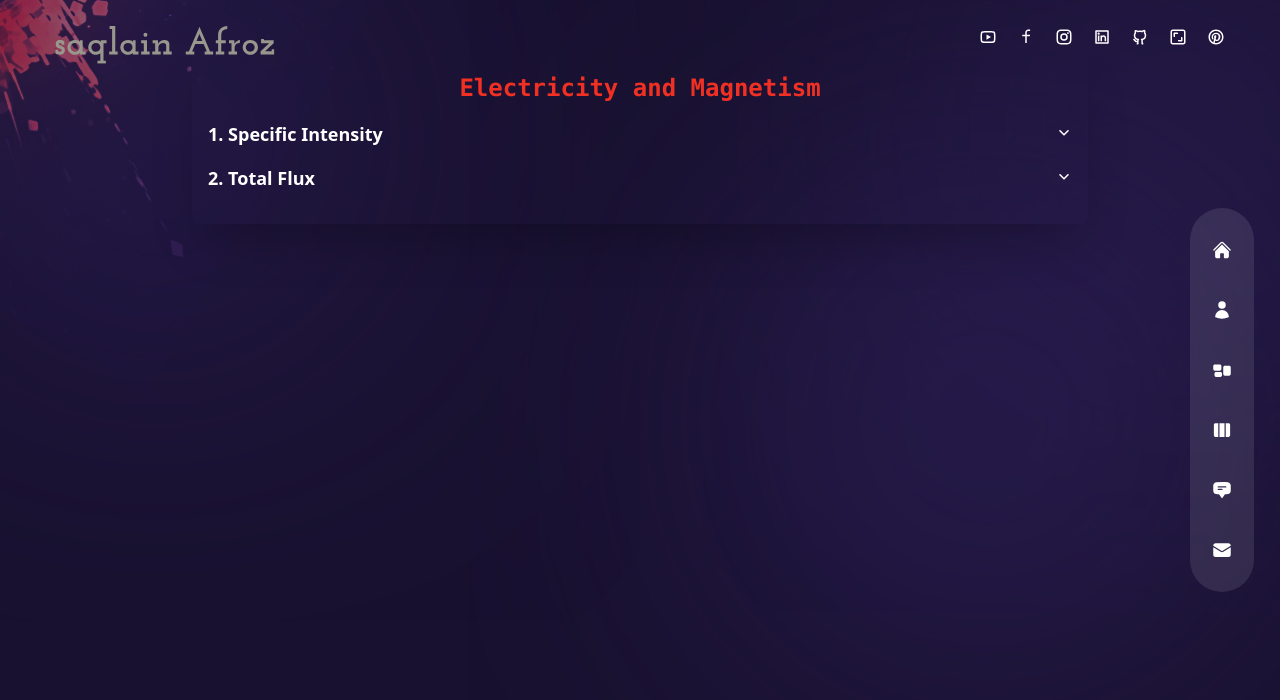
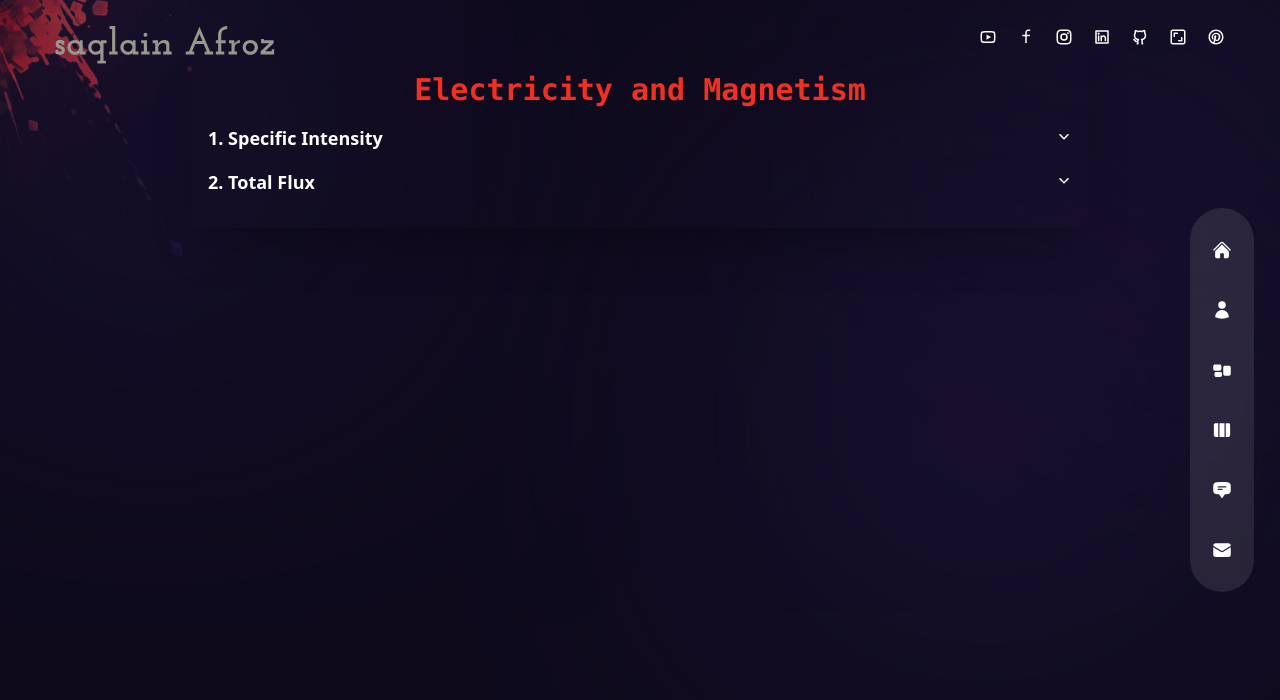
Before and after one commit to AfrozSaqlain/Sak-Portfolio, a Next.js app: page /academics/electromag in a window 1280 px wide. Shown: the top 700 px of the page. Built offline with nearby package versions, Linux system fonts and the light colour scheme.

Commit message:
Changed bg colour in academics

```diff
--- a/pages/academics/Condensed_Matter/index.js
+++ b/pages/academics/Condensed_Matter/index.js
@@ -3,7 +3,6 @@ import MathJaxWrapper from '../../../components/MathJaxWrapper';
 import SimpleBar from 'simplebar-react';
 import 'simplebar-react/dist/simplebar.min.css';
 import { ExpandableSection, Subsection } from '../../../components/ExpandableSection';
-// import ScrollToTop from 'react-scroll-to-top';
 
 const Condensed_Matter = () => {
     const sections = [
@@ -16,7 +15,11 @@ const Condensed_Matter = () => {
                 },
                 {
                     title: 'Equations',
-                    content: 'Here are the equations related to specific intensity...',
+                    content: `Here are the equations related to specific intensity...
+                    \\[
+                        \\phi = \\int_0^1 x dx
+                    \\]
+                    `,
                 },
                 // Add more subsections
             ],
@@ -40,12 +43,11 @@ const Condensed_Matter = () => {
     ];
 
     return (
-        <div className="relative h-full">
-            {/* <ScrollToTop smooth style={{ backgroundColor: 'transparent', color: '#fff', fontSize: '16px' }} /> */}
+        <div className="relative h-full bg-black/40">
             <div className="h-full translate-y-10 overflow-y-auto overflow-visible overscroll-y-auto pb-24 pt-4">
                 <SimpleBar forceVisible="y" autoHide={true} className='overflow-visible overscroll-y-auto h-full'>
                     <div className="max-w-4xl mx-auto mb-12 p-4 shadow-2xl rounded-lg">
-                        <h1 className="text-2xl font-semibold text-center font-mono justify-center text-accent mb-4">Electricity and Magnetism</h1>
+                        <h1 className="text-3xl font-semibold text-center font-mono justify-center text-accent mb-4">Condensed Matter Physics</h1>
                         {sections.map((section, index) => (
                             <ExpandableSection key={index} title={`${index + 1}. ${section.title}`}>
                                 {section.subsections.map((subsection, subIndex) => (
--- a/pages/academics/astro/index.js
+++ b/pages/academics/astro/index.js
@@ -38,11 +38,11 @@ const Astro = () => {
     ];
 
     return (
-        <div className="relative h-full">
+        <div className="relative h-full bg-black/40">
             <div className="h-full translate-y-10 overflow-y-auto overflow-visible overscroll-y-auto pb-24 pt-4">
                 <SimpleBar forceVisible="y" autoHide={true} className='overflow-visible overscroll-y-auto h-full'>
                     <div className="max-w-4xl mx-auto mb-12 p-4 shadow-2xl rounded-lg">
-                        <h1 className="text-2xl font-semibold text-center font-mono justify-center text-accent mb-4">Astrophysics</h1>
+                        <h1 className="text-3xl font-semibold text-center font-mono justify-center text-accent mb-4">Astrophysics</h1>
                         {sections.map((section, index) => (
                             <ExpandableSection key={index} title={`${index + 1}. ${section.title}`}>
                                 {section.subsections.map((subsection, subIndex) => (
--- a/pages/academics/electromag/index.js
+++ b/pages/academics/electromag/index.js
@@ -34,201 +34,6 @@ const Electromag = () => {
                     \\[
                         \\Phi = \\int \\vec{E} \\cdot \\vec{dA}
                     \\]
-                    \\[
-                        \\Phi = \\int \\vec{E} \\cdot \\vec{dA}
-                    \\]
-                    \\[
-                        \\Phi = \\int \\vec{E} \\cdot \\vec{dA}
-                    \\]
-                    \\[
-                        \\Phi = \\int \\vec{E} \\cdot \\vec{dA}
-                    \\]
-                    \\[
-                        \\Phi = \\int \\vec{E} \\cdot \\vec{dA}
-                    \\]
-                    \\[
-                        \\Phi = \\int \\vec{E} \\cdot \\vec{dA}
-                    \\]
-                    \\[
-                        \\Phi = \\int \\vec{E} \\cdot \\vec{dA}
-                    \\]
-                    \\[
-                        \\Phi = \\int \\vec{E} \\cdot \\vec{dA}
-                    \\]
-                    \\[
-                        \\Phi = \\int \\vec{E} \\cdot \\vec{dA}
-                    \\]
-                    \\[
-                        \\Phi = \\int \\vec{E} \\cdot \\vec{dA}
-                    \\]
-                    \\[
-                        \\Phi = \\int \\vec{E} \\cdot \\vec{dA}
-                    \\]
-                    \\[
-                        \\Phi = \\int \\vec{E} \\cdot \\vec{dA}
-                    \\]
-                    \\[
-                        \\Phi = \\int \\vec{E} \\cdot \\vec{dA}
-                    \\]
-                    \\[
-                        \\Phi = \\int \\vec{E} \\cdot \\vec{dA}
-                    \\]
-                    \\[
-                        \\Phi = \\int \\vec{E} \\cdot \\vec{dA}
-                    \\]
-                    \\[
-                        \\Phi = \\int \\vec{E} \\cdot \\vec{dA}
-                    \\]
-                    \\[
-                        \\Phi = \\int \\vec{E} \\cdot \\vec{dA}
-                    \\]
-                    \\[
-                        \\Phi = \\int \\vec{E} \\cdot \\vec{dA}
-                    \\]
-                    \\[
-                        \\Phi = \\int \\vec{E} \\cdot \\vec{dA}
-                    \\]
-                    \\[
-                        \\Phi = \\int \\vec{E} \\cdot \\vec{dA}
-                    \\]
-                    \\[
-                        \\Phi = \\int \\vec{E} \\cdot \\vec{dA}
-                    \\]
-                    \\[
-                        \\Phi = \\int \\vec{E} \\cdot \\vec{dA}
-                    \\]
-                    \\[
-                        \\Phi = \\int \\vec{E} \\cdot \\vec{dA}
-                    \\]
-                    \\[
-                        \\Phi = \\int \\vec{E} \\cdot \\vec{dA}
-                    \\]
-                    \\[
-                        \\Phi = \\int \\vec{E} \\cdot \\vec{dA}
-                    \\]
-                    \\[
-                        \\Phi = \\int \\vec{E} \\cdot \\vec{dA}
-                    \\]
-                    \\[
-                        \\Phi = \\int \\vec{E} \\cdot \\vec{dA}
-                    \\]
-                    \\[
-                        \\Phi = \\int \\vec{E} \\cdot \\vec{dA}
-                    \\]
-                    \\[
-                        \\Phi = \\int \\vec{E} \\cdot \\vec{dA}
-                    \\]
-                    \\[
-                        \\Phi = \\int \\vec{E} \\cdot \\vec{dA}
-                    \\]
-                    \\[
-                        \\Phi = \\int \\vec{E} \\cdot \\vec{dA}
-                    \\]
-                    \\[
-                        \\Phi = \\int \\vec{E} \\cdot \\vec{dA}
-                    \\]
-                    \\[
-                        \\Phi = \\int \\vec{E} \\cdot \\vec{dA}
-                    \\]
-                    \\[
-                        \\Phi = \\int \\vec{E} \\cdot \\vec{dA}
-                    \\]
-                    \\[
-                        \\Phi = \\int \\vec{E} \\cdot \\vec{dA}
-                    \\]
-                    \\[
-                        \\Phi = \\int \\vec{E} \\cdot \\vec{dA}
-                    \\]
-                    \\[
-                        \\Phi = \\int \\vec{E} \\cdot \\vec{dA}
-                    \\]
-                    \\[
-                        \\Phi = \\int \\vec{E} \\cdot \\vec{dA}
-                    \\]
-                    \\[
-                        \\Phi = \\int \\vec{E} \\cdot \\vec{dA}
-                    \\]
-                    \\[
-                        \\Phi = \\int \\vec{E} \\cdot \\vec{dA}
-                    \\]
-                    \\[
-                        \\Phi = \\int \\vec{E} \\cdot \\vec{dA}
-                    \\]
-                    \\[
-                        \\Phi = \\int \\vec{E} \\cdot \\vec{dA}
-                    \\]
-                    \\[
-                        \\Phi = \\int \\vec{E} \\cdot \\vec{dA}
-                    \\]
-                    \\[
-                        \\Phi = \\int \\vec{E} \\cdot \\vec{dA}
-                    \\]
-                    \\[
-                        \\Phi = \\int \\vec{E} \\cdot \\vec{dA}
-                    \\]
-                    \\[
-                        \\Phi = \\int \\vec{E} \\cdot \\vec{dA}
-                    \\]
-                    \\[
-                        \\Phi = \\int \\vec{E} \\cdot \\vec{dA}
-                    \\]
-                    \\[
-                        \\Phi = \\int \\vec{E} \\cdot \\vec{dA}
-                    \\]
-                    \\[
-                        \\Phi = \\int \\vec{E} \\cdot \\vec{dA}
-                    \\]
-                    \\[
-                        \\Phi = \\int \\vec{E} \\cdot \\vec{dA}
-                    \\]
-                    \\[
-                        \\Phi = \\int \\vec{E} \\cdot \\vec{dA}
-                    \\]
-                    \\[
-                        \\Phi = \\int \\vec{E} \\cdot \\vec{dA}
-                    \\]
-                    \\[
-                        \\Phi = \\int \\vec{E} \\cdot \\vec{dA}
-                    \\]
-                    \\[
-                        \\Phi = \\int \\vec{E} \\cdot \\vec{dA}
-                    \\]
-                    \\[
-                        \\Phi = \\int \\vec{E} \\cdot \\vec{dA}
-                    \\]
-                    \\[
-                        \\Phi = \\int \\vec{E} \\cdot \\vec{dA}
-                    \\]
-                    \\[
-                        \\Phi = \\int \\vec{E} \\cdot \\vec{dA}
-                    \\]
-                    \\[
-                        \\Phi = \\int \\vec{E} \\cdot \\vec{dA}
-                    \\]
-                    \\[
-                        \\Phi = \\int \\vec{E} \\cdot \\vec{dA}
-                    \\]
-                    \\[
-                        \\Phi = \\int \\vec{E} \\cdot \\vec{dA}
-                    \\]
-                    \\[
-                        \\Phi = \\int \\vec{E} \\cdot \\vec{dA}
-                    \\]
-                    \\[
-                        \\Phi = \\int \\vec{E} \\cdot \\vec{dA}
-                    \\]
-                    \\[
-                        \\Phi = \\int \\vec{E} \\cdot \\vec{dA}
-                    \\]
-                    \\[
-                        \\Phi = \\int \\vec{E} \\cdot \\vec{dA}
-                    \\]
-                    \\[
-                        \\Phi = \\int \\vec{E} \\cdot \\vec{dA}
-                    \\]
-                    \\[
-                        \\Phi = \\int \\vec{E} \\cdot \\vec{dA}
-                    \\]
                     `,
                 },
                 // Add more subsections
@@ -238,12 +43,12 @@ const Electromag = () => {
     ];
 
     return (
-        <div className="relative h-full">
+        <div className="relative h-full bg-black/40">
             {/* <ScrollToTop smooth style={{ backgroundColor: 'transparent', color: '#fff', fontSize: '16px' }} /> */}
             <div className="h-full translate-y-10 overflow-y-auto overflow-visible overscroll-y-auto pb-24 pt-4">
                 <SimpleBar forceVisible="y" autoHide={true} className='overflow-visible overscroll-y-auto h-full'>
                     <div className="max-w-4xl mx-auto mb-12 p-4 shadow-2xl rounded-lg">
-                        <h1 className="text-2xl font-semibold text-center font-mono justify-center text-accent mb-4">Electricity and Magnetism</h1>
+                        <h1 className="text-3xl font-semibold text-center font-mono justify-center text-accent mb-4">Electricity and Magnetism</h1>
                         {sections.map((section, index) => (
                             <ExpandableSection key={index} title={`${index + 1}. ${section.title}`}>
                                 {section.subsections.map((subsection, subIndex) => (
--- a/pages/academics/qft/index.js
+++ b/pages/academics/qft/index.js
@@ -318,11 +318,11 @@ const qft = () => {
     ];
 
     return (
-        <div className="relative h-full">
+        <div className="relative h-full bg-black/40">
             <div className="h-full translate-y-10 overflow-y-auto overflow-visible overscroll-y-auto pb-24 pt-4">
                 <SimpleBar forceVisible="y" autoHide={true} className='overflow-visible overscroll-y-auto h-full'>
                     <div className="max-w-4xl mx-auto mb-12 p-4 shadow-2xl rounded-lg">
-                        <h1 className="text-2xl font-semibold text-center font-mono justify-center text-accent mb-4">Quantum Field Theory</h1>
+                        <h1 className="text-3xl font-semibold text-center font-mono justify-center text-accent mb-4">Quantum Field Theory</h1>
                         {sections.map((section, index) => (
                             <ExpandableSection key={index} title={`${index + 1}. ${section.title}`}>
                                 {section.subsections.map((subsection, subIndex) => (
```
